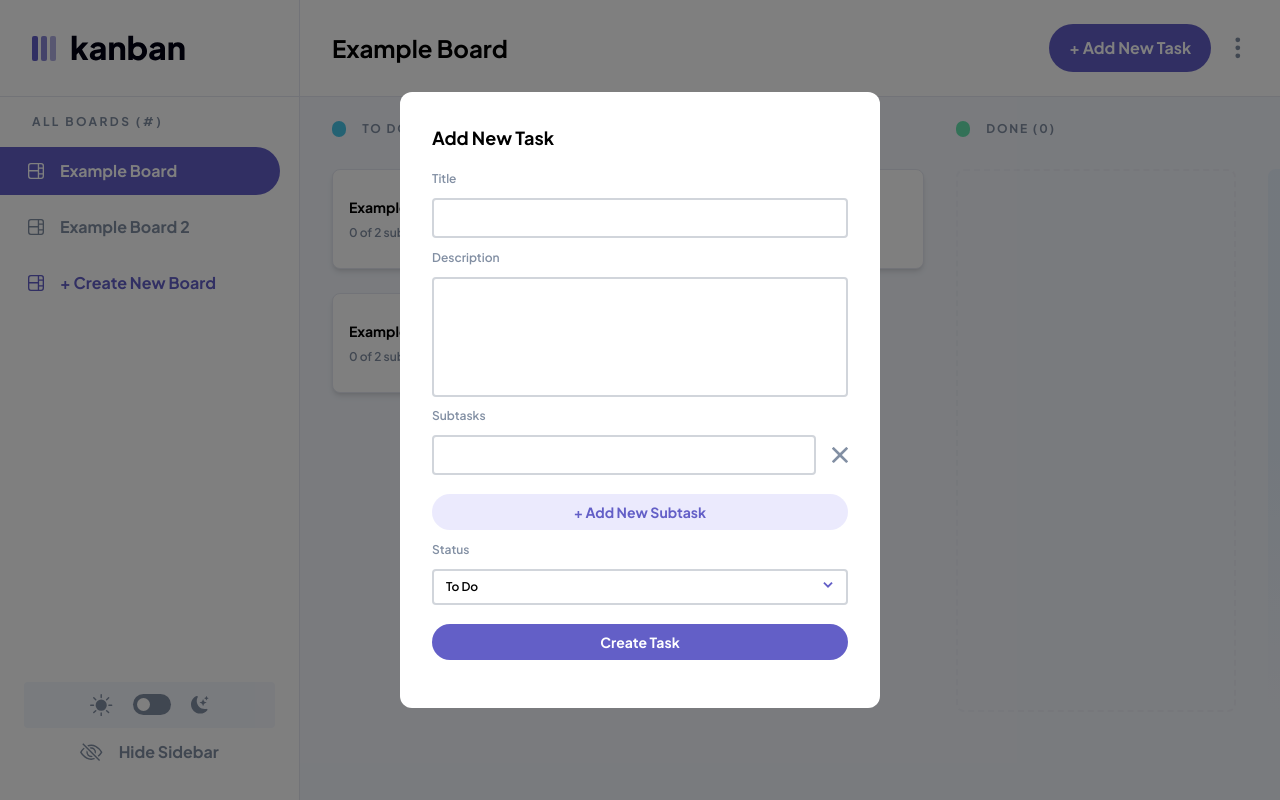
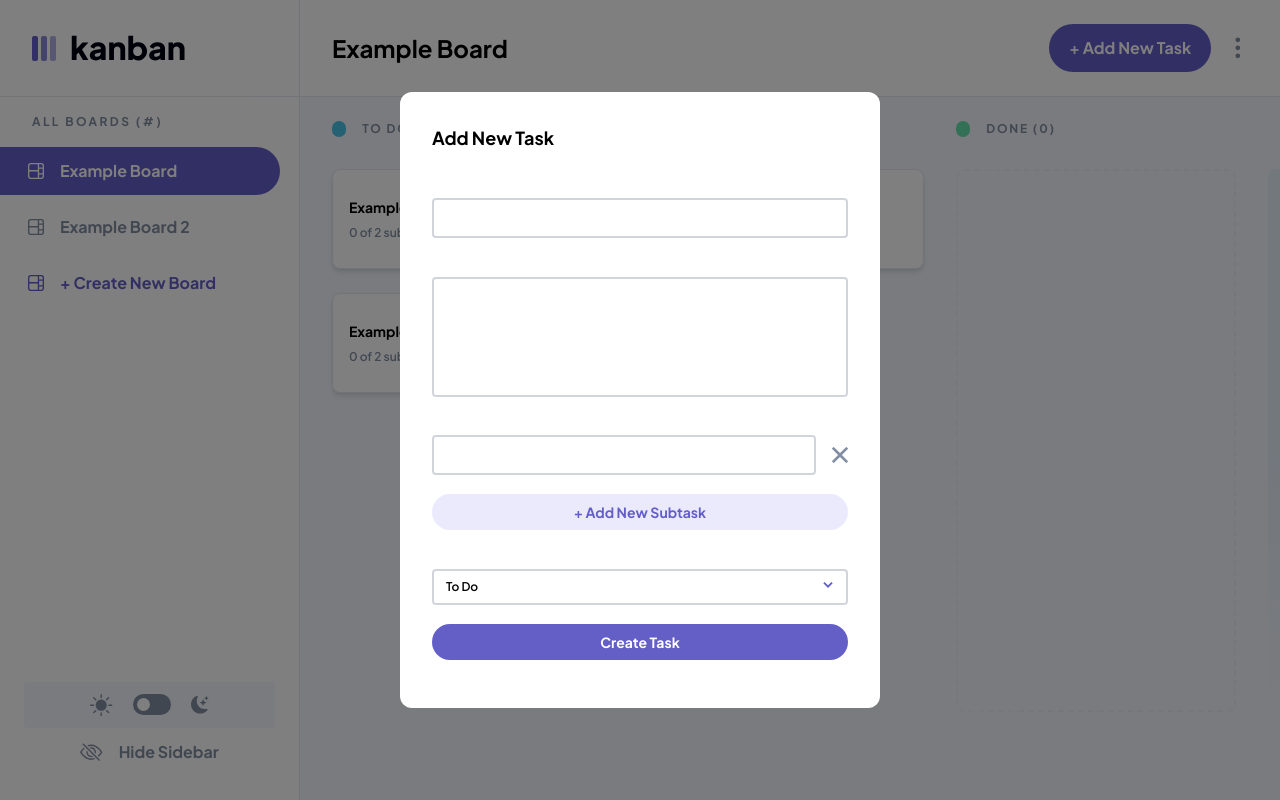
Before and after one commit to Jay-Sm/kanban-task-management-web-app, a Vue app: page / in a window 1280 px wide. Both pictures are taken after a click on the button "+ Add New Task". Built offline with nearby package versions, Linux system fonts and the light colour scheme.

Commit message:
modal for adding board 3/4

```diff
--- a/src/App.vue
+++ b/src/App.vue
@@ -1,5 +1,5 @@
 <template>
-  <AddBoard v-if="addingBoard" @closeBoard="addingBoard = false" :states="[1, 2, 3, 4]" />
+  <AddBoard v-if="addingBoard" @closeBoard="addingBoard = false" :states="['To Do', 'Doing', 'Done']" :state="'To Do'" />
   <!-- <EditBoard :states="boards[currentBoard]."/> -->
 
   <div @click.capture="navDropDown = false" class="wrapper">
--- a/src/components/AddBoard.vue
+++ b/src/components/AddBoard.vue
@@ -35,7 +35,7 @@
           <button type="button" @click="dropDown = !dropDown" v-on:blur="dropDown = false" class="dropDownSelect">
             To Do
             <div>
-              <svg xmlns="http://www.w3.org/2000/svg" class="stroke-themeColor" :class="{ 'rotate-180': dropDown }"
+              <svg xmlns="http://www.w3.org/2000/svg" class="stroke-themeColor duration-150" :class="{ 'rotate-180': dropDown }"
                 width="12" height="12" viewBox="0 0 512 512">
                 <path fill="none" stroke="#635fc7" stroke-linecap="square" stroke-miterlimit="10" stroke-width="80"
                   d="M112 184l144 144 144-144" />
@@ -43,8 +43,10 @@
             </div>
           </button>
 
-          <div>
-
+          <div v-if="dropDown" class="absolute bottom-[115%] left-0 right-0 py-4 px-4 bg-background-dark rounded flex flex-col gap-y-1">
+            <button v-for="(state, index) in props.states" :key="index" class="text-sm text-textColor hover:text-white flex items-start">
+              {{ state }}
+            </button>
           </div>
         </div>
 
@@ -64,6 +66,10 @@ const dropDown = ref(false)
 const props = defineProps({
   states: {
     type: Array,
+    required: true
+  },
+  state: {
+    type: String,
     required: true
   }
 })
@@ -89,15 +95,15 @@ form {
 }
 
 form label {
-  @apply text-xs text-textColor font-semibold
+  @apply text-xs text-white font-semibold
 }
 
 form textarea {
-  @apply w-full px-4 py-2 border-2 border-gray-300 dark:border-borderColor-dark rounded text-sm resize-none bg-transparent
+  @apply w-full px-4 py-2 border-2 border-gray-300 dark:border-[#828fa366] rounded text-sm resize-none bg-transparent
 }
 
 form .dropDownSelect {
-  @apply border-2 border-gray-300 dark:border-borderColor-dark rounded flex justify-between py-2 px-3 text-xs font-semibold focus:border-themeColor
+  @apply border-2 border-gray-300 dark:border-[#828fa366] rounded flex justify-between py-2 px-3 text-xs font-semibold focus:border-themeColor
 }
 
 form .newSubTask {
```
